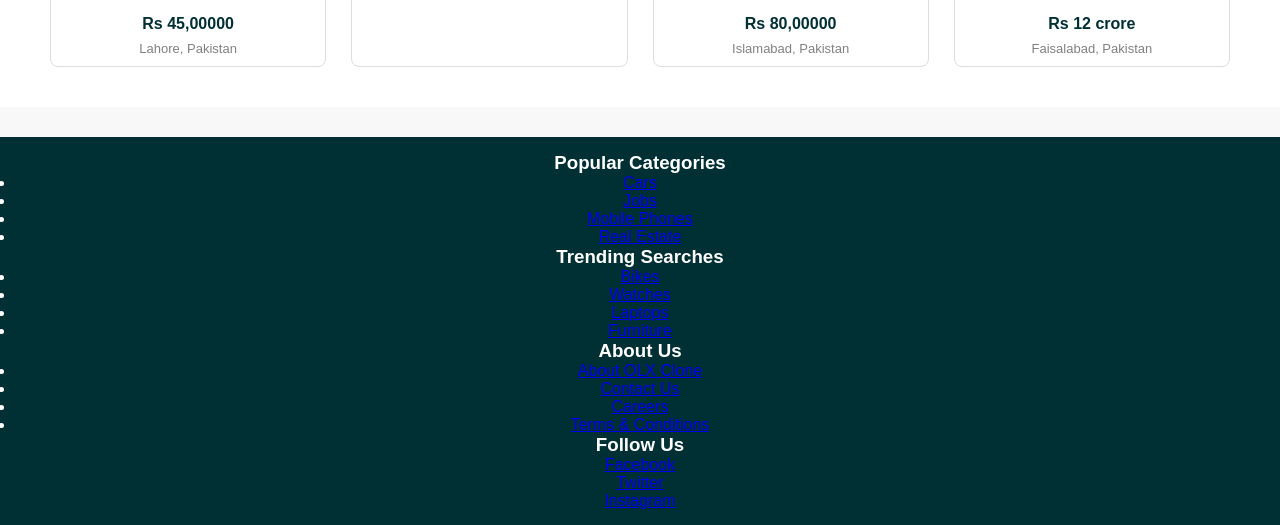
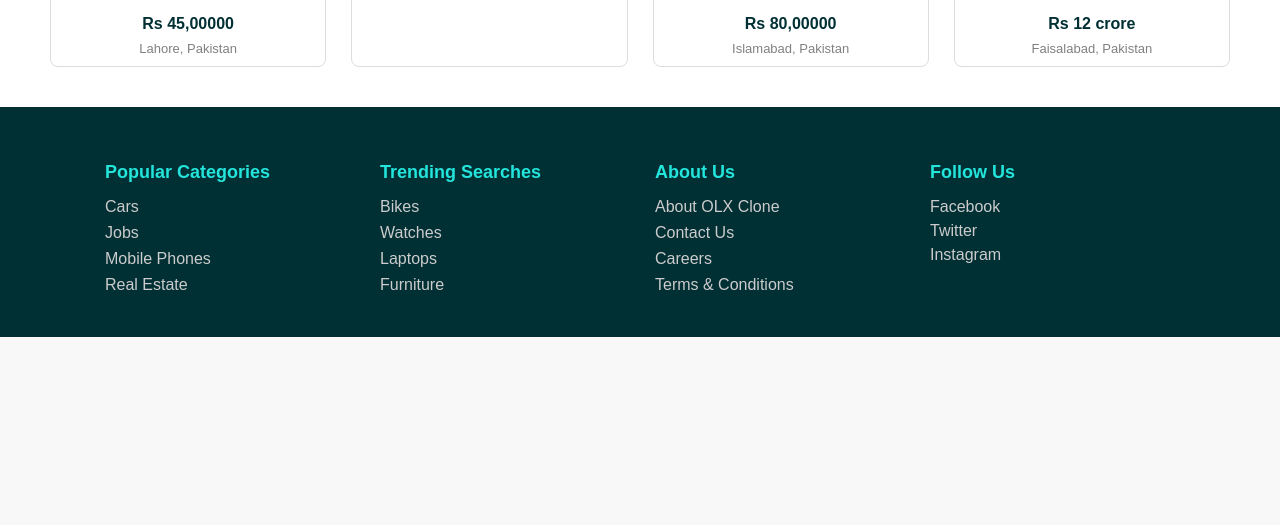
Before and after one commit to AmeerHamza009870-oss/OLX-clone, a plain HTML site: page index.html in a window 1280 px wide. Shown: the part 1295-1820 px from the top of the page. After the commit the page ends 1632 px from the top, so only its background shows below. Drawn offline with Linux system fonts and the light colour scheme.

Commit message:
Update style.css

```diff
--- a/style.css
+++ b/style.css
@@ -159,11 +159,66 @@ body {
   font-size: 13px;
 }
 
+.footer {
+  background-color: #002f34;
+  color: #fff;
+  padding: 40px 0 20px;
+}
 
-footer {
+.footer-container {
+  display: flex;
+  flex-wrap: wrap;
+  justify-content: space-around;
+  max-width: 1100px;
+  margin: auto;
+}
+
+.footer-col {
+  flex: 1 1 200px;
+  margin: 15px;
+}
+
+.footer-col h3 {
+  font-size: 18px;
+  margin-bottom: 15px;
+  color: #23e5db;
+}
+
+.footer-col ul {
+  list-style: none;
+}
+
+.footer-col ul li {
+  margin-bottom: 8px;
+}
+
+.footer-col ul li a {
+  color: #ccc;
+  text-decoration: none;
+  transition: 0.3s;
+}
+
+.footer-col ul li a:hover {
+  color: #23e5db;
+}
+
+.social-links a {
+  color: #ccc;
+  text-decoration: none;
+  display: inline-block;
+  margin-bottom: 6px;
+  transition: 0.3s;
+}
+
+.social-links a:hover {
+  color: #23e5db;
+}
+
+.footer-bottom {
   text-align: center;
-  background-color: #002f34;
-  color: white;
-  padding: 15px;
-  margin-top: 30px;
+  margin-top: 20px;
+  font-size: 14px;
+  border-top: 1px solid #00484e;
+  padding-top: 10px;
+  color: #aaa;
 }
```
